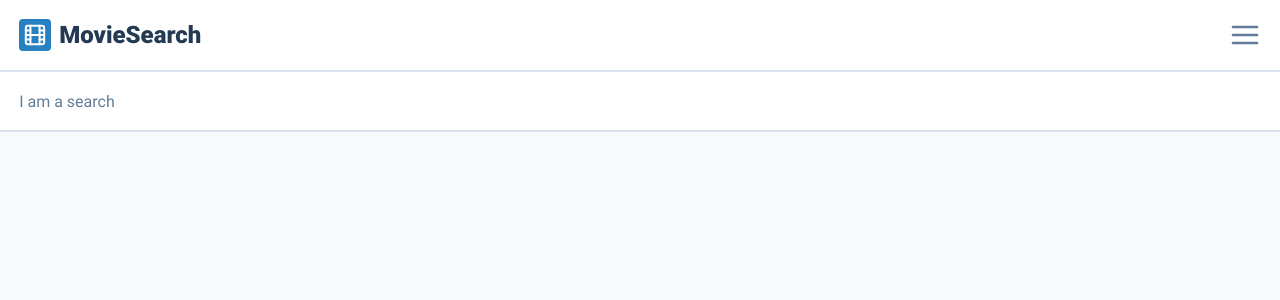
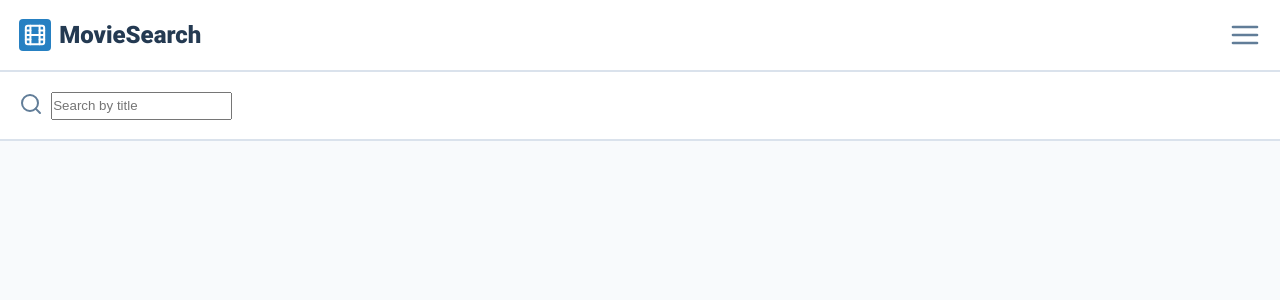
Before and after one commit to paul-blackwell/movie-search, a React (Create React App) app: page / in a window 1280 px wide. Shown: the top 300 px of the page. Built offline with nearby package versions, Linux system fonts and the light colour scheme.

Commit message:
Started work on the InputWithLabel comp

```diff
--- a/src/components/atoms/input/input.jsx
+++ b/src/components/atoms/input/input.jsx
@@ -1,10 +1,26 @@
 import React from "react";
 import PropTypes from "prop-types";
 
-const Input = ({ type, placeholder }) => {
-  return <div></div>;
+const Input = ({ type, value, placeholder, handleChange }) => {
+  if (type === 'submit') return (
+    <input type={type} value="Submit" />
+  )
+
+  return (
+    <input type={type} value={value} onChange={handleChange}  placeholder={placeholder} />
+  )
 }
 
-Input.propTypes = {};
+Input.propTypes = {
+  type: PropTypes.string.isRequired,
+  placeholder: PropTypes.string,
+  value: PropTypes.string,
+  handleChange: PropTypes.func.isRequired,
+};
+
+Input.defaultProps = {
+  placeholder: '',
+  value: '',
+}
 
 export default Input;
--- /dev/null
+++ b/src/components/molecules/input-with-label/input-with-label.jsx
@@ -0,0 +1,37 @@
+import React from "react";
+import PropTypes from "prop-types";
+import styles from "../input-with-label/input-with-label.module.scss";
+import Input from "../../atoms/input/input";
+
+const InputWithLabel = ({
+  children,
+  type,
+  value,
+  placeholder,
+  handleChange,
+}) => (
+  <div className={styles['input-with-label']}>
+    <label className={styles['input-with-label__label']}>{children}</label>
+    <Input
+      type={type}
+      value={value}
+      placeholder={placeholder}
+      handleChange={handleChange}
+    />
+  </div>
+);
+
+InputWithLabel.propTypes = {
+  children: PropTypes.node.isRequired,
+  type: PropTypes.string.isRequired,
+  placeholder: PropTypes.string,
+  value: PropTypes.string,
+  handleChange: PropTypes.func.isRequired,
+};
+
+InputWithLabel.defaultProps = {
+  placeholder: "",
+  value: "",
+};
+
+export default InputWithLabel;
--- /dev/null
+++ b/src/components/molecules/input-with-label/input-with-label.module.scss
@@ -0,0 +1,7 @@
+.input-with-label {
+    display: flex;
+
+    &__label {
+
+    }
+}
--- a/src/components/organisms/search/search.jsx
+++ b/src/components/organisms/search/search.jsx
@@ -1,8 +1,21 @@
-import React from 'react';
-import styles from '../search/search.module.scss'
+import React from "react";
+import styles from "../search/search.module.scss";
+import { FiSearch } from "react-icons/fi";
+import InputWithLabel from "../../molecules/input-with-label/input-with-label";
+
 
 const Search = () => (
-    <div className={styles.search}>I am a search</div>
-);
+        <div className={styles.search}>
+            <InputWithLabel
+            type="text"
+            placeholder="Search by title"
+            value=""
+            handleChange={()=> console.log('I changed')}
+            >
+                <FiSearch className={styles['search__icon']} />
+            </InputWithLabel>
+        </div>
+    );
+
 
 export default Search;
--- a/src/components/organisms/search/search.module.scss
+++ b/src/components/organisms/search/search.module.scss
@@ -2,4 +2,11 @@
     background-color: var(--white);
     border-bottom: 0.125rem solid var(--blue-gray-100);
     padding: 1.2rem;
+
+    &__icon {
+        width: 1.5rem;
+        height: 1.5rem;
+        stroke: var(--blue-gray-500);
+        margin-right: 0.5rem;
+    }
 }
```
